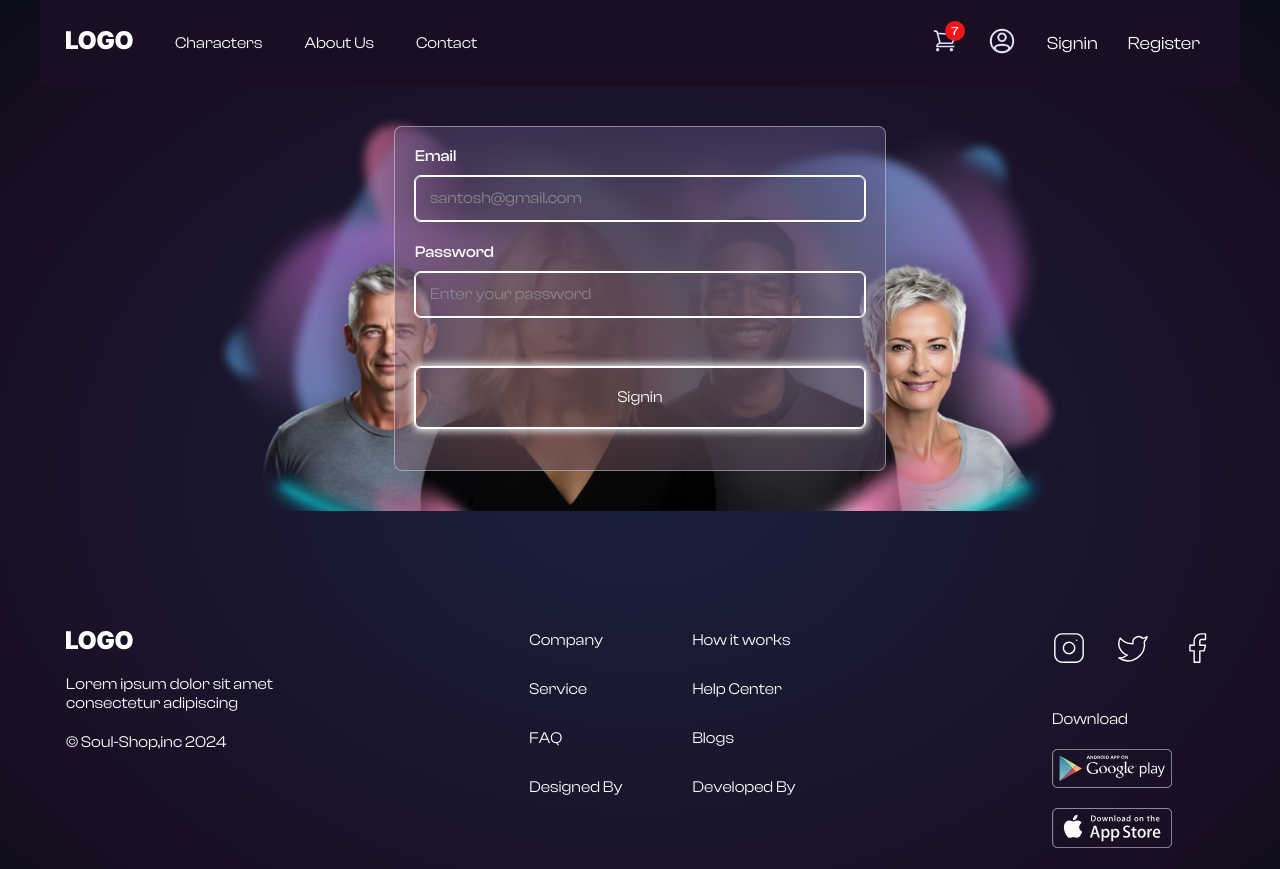
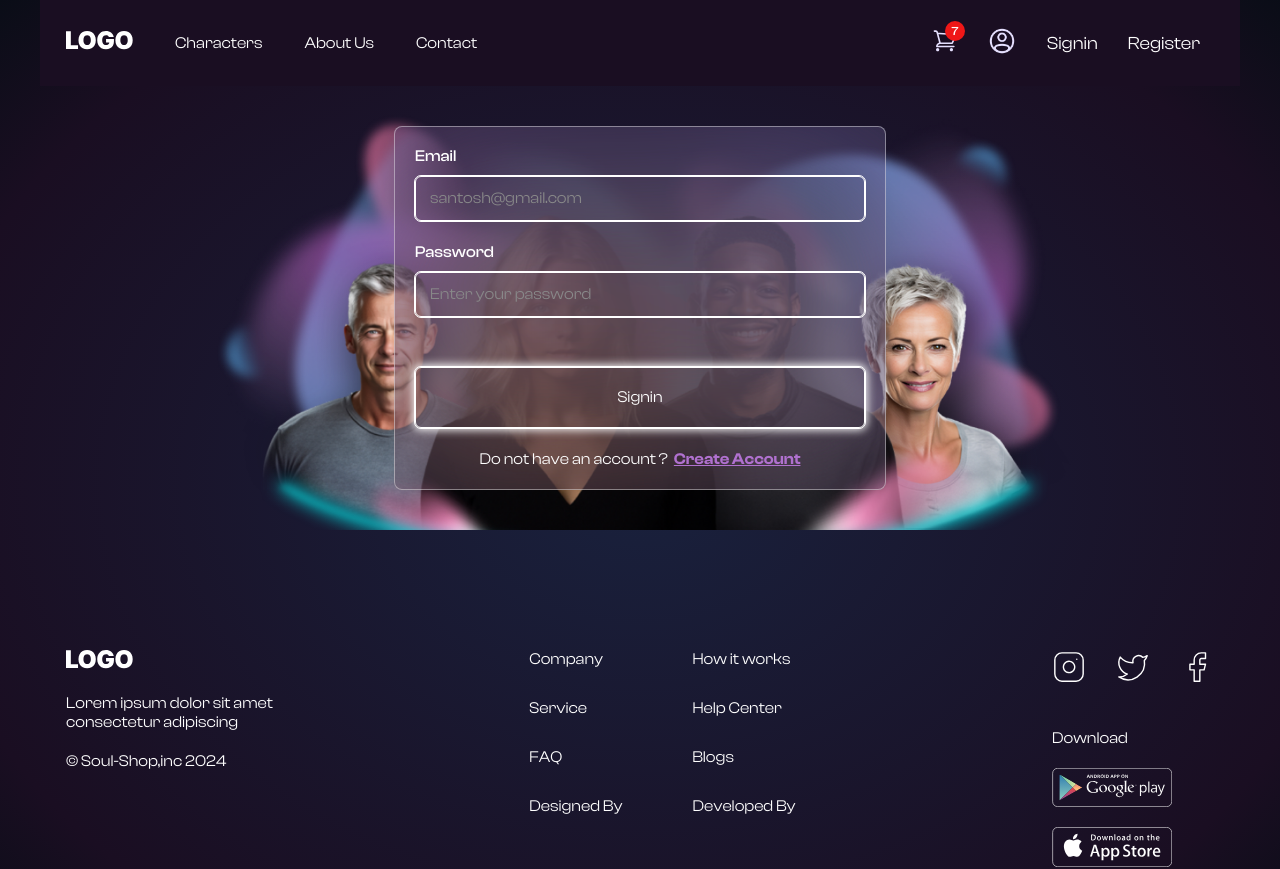
Before and after one commit to kgsantosh770/soul-shop, a React (Create React App) app: page /signin in a window 1280 px wide. Shown: the top 869 px of the page. Built offline with nearby package versions, Linux system fonts and the light colour scheme; a web font is replaced by a local one.

Commit message:
link to create account added

```diff
--- a/src/pages/Signin/Signin.js
+++ b/src/pages/Signin/Signin.js
@@ -1,5 +1,6 @@
 import Form from "../../components/Form/Form";
 import Input from "../../components/Input/Input";
+import { Link } from "react-router-dom";
 
 const Signin = () => {
   return (
@@ -8,6 +9,10 @@ const Signin = () => {
             <Input label='Email' id='email' type='email' placeholder='santosh@gmail.com' />
             <Input label='Password' id='password' type='password' placeholder='Enter your password'/>
             <Input type='submit' id='signinSubmit' value="Signin" />
+            <p className="linker">
+                    Do not have an account ? &nbsp;
+                    <Link to='/register'>Create Account</Link>
+                </p>
         </Form>
     </div>
   )
```
